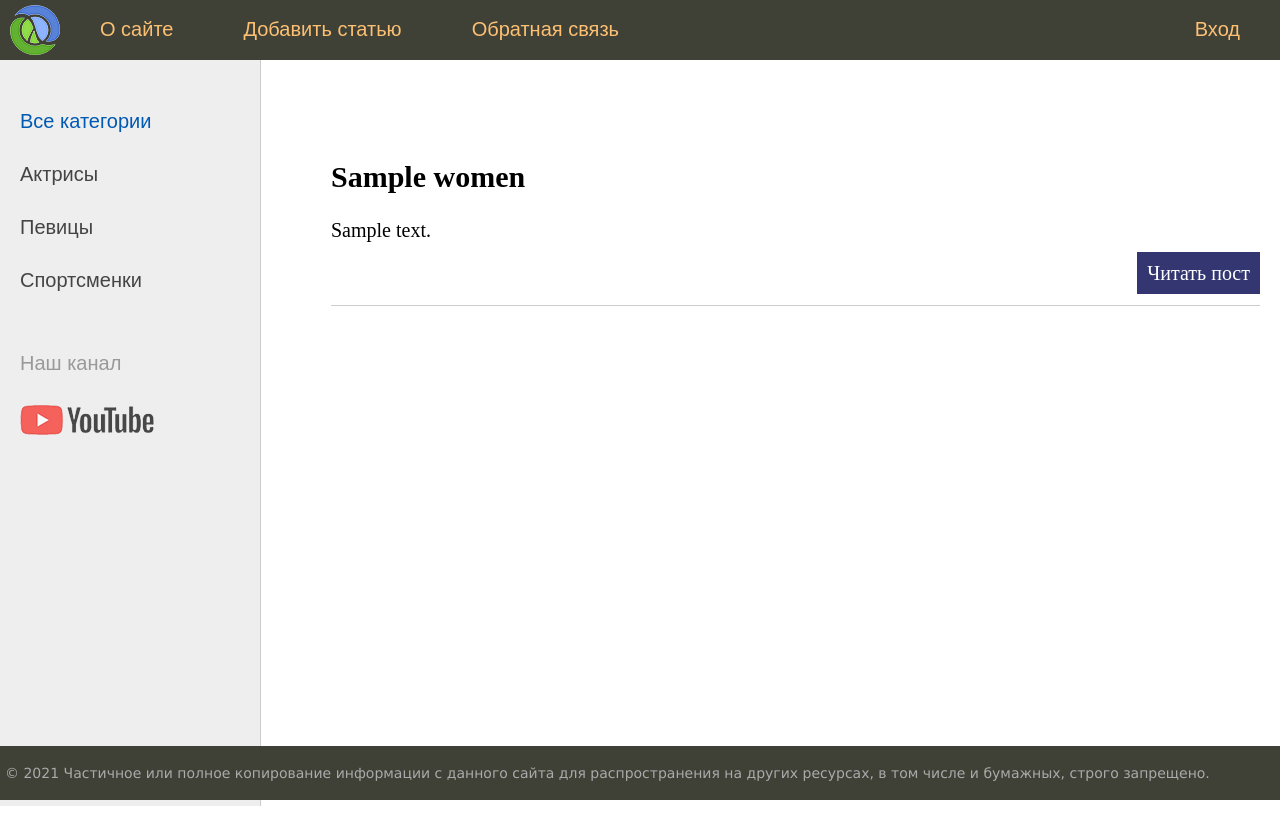
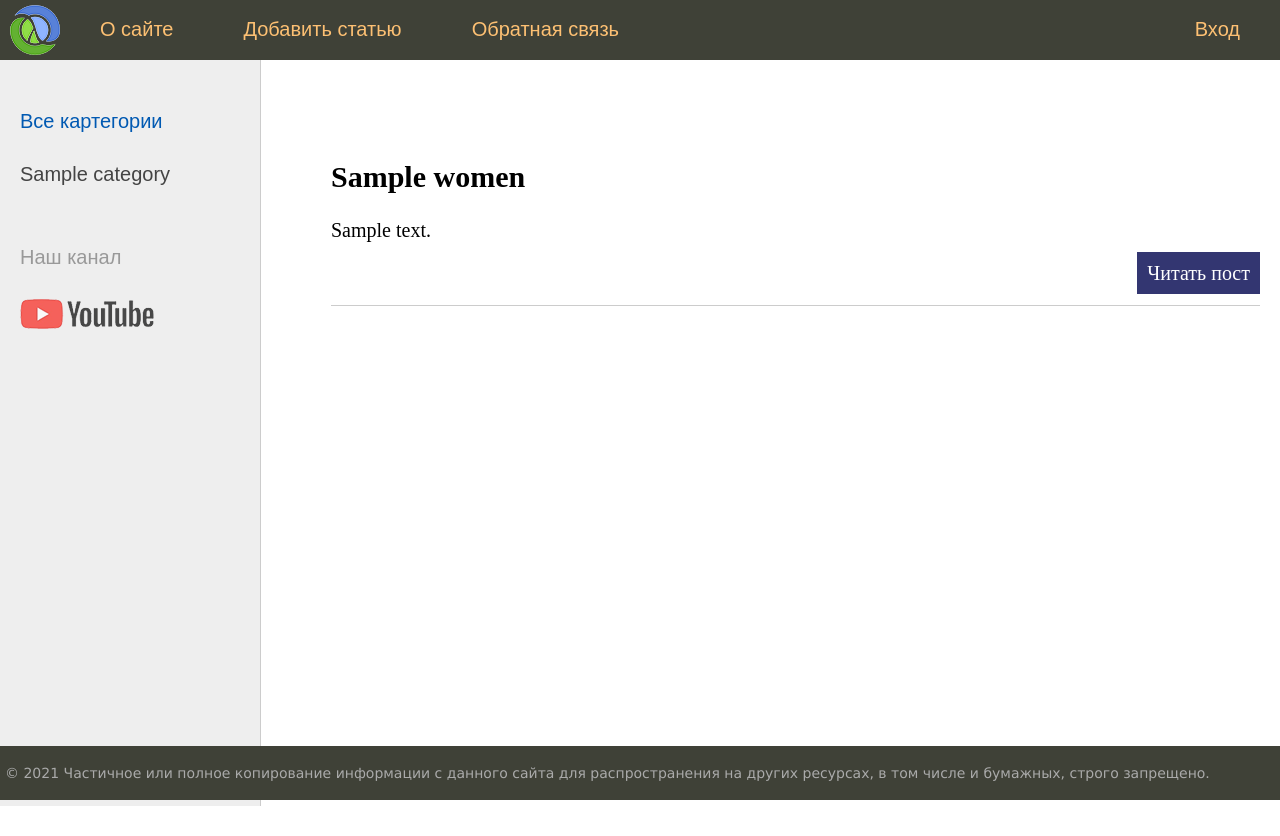
Before and after one commit to RGBsrs/selfedu_django, a Django app: page / in a window 1280 px wide. Run offline with Django 3.2, Linux system fonts and the light colour scheme; tables that the repository leaves empty hold one stand-in row (values such as "Sample post").

Commit message:
add filter by category

```diff
--- a/selfedu/women/models.py
+++ b/selfedu/women/models.py
@@ -21,3 +21,6 @@ class Category(models.Model):
 
     def __str__(self):
         return self.name
+
+    def get_absolute_url(self):
+        return reverse('category', kwargs = {'cat_id': self.pk})
--- a/selfedu/women/templates/women/base.html
+++ b/selfedu/women/templates/women/base.html
@@ -33,10 +33,20 @@
 <!-- Sidebar слева -->
 	<td valign="top" class="left-chapters">
 	<ul id="leftchapters">
-		<li class="selected">Все категории</li>
-		<li><a href="#">Актрисы</a></li>
-		<li><a href="#">Певицы</a></li>
-		<li><a href="#">Спортсменки</a></li>
+		{% if cat_selected == 0 %}
+    <li class="selected">Все картегории</li>
+    {% else %}
+    <li><a href="{% url 'home' %}">Все картегории</a></li>
+    {% endif %}
+
+    {% for c in cats %}
+      {% if c.pk == cat_selected %}
+        <li class="selected">{{ c.name }}</li>
+      {% else %}
+        <li><a href="{{ c.get_absolute_url }}">{{ c.name }}</a></li>
+      {% endif %}
+    {% endfor %}
+
 		<li class="share">
 		<p>Наш канал</p>
 		<a class="share-yt" href="https://www.youtube.com/channel/UClJzWfGWuGJL2t-3dYKcHTA/playlists" target="_blank" rel="nofollow"></a>
--- a/selfedu/women/urls.py
+++ b/selfedu/women/urls.py
@@ -9,5 +9,6 @@ urlpatterns = [
     path('contact/', contact,  name = 'contact'),
     path('login/', login , name = 'login'),
 
-    path('post/<int:post_id>', show_post, name='post')
+    path('post/<int:post_id>', show_post, name='post'),
+    path('category/<int:cat_id>', show_category, name='category')
 ]
--- a/selfedu/women/views.py
+++ b/selfedu/women/views.py
@@ -1,7 +1,7 @@
 from django.http.response import HttpResponse, HttpResponseNotFound
 from django.shortcuts import redirect, render
 
-from .models import Women
+from .models import Category, Women
 
 # Create your views here.
 menu = [
@@ -14,10 +14,13 @@ menu = [
 
 def index(request):
     posts = Women.objects.all()
+    cats = Category.objects.all()
     context = {
         'posts' : posts,
+        'cats' : cats,
         'menu' : menu,
-        'title' : "Главная страница"
+        'title' : "Главная страница",
+        'cat_selected': 0,
     }
     return render(request, 'women/index.html', context = context)
 
@@ -36,5 +39,17 @@ def login(request):
 def show_post(request, post_id):
     return HttpResponse(f"Post with pk - {post_id}")
 
+def show_category(request, cat_id):
+    posts = Women.objects.filter(cat_id = cat_id)
+    cats = Category.objects.all()
+    context = {
+        'posts' : posts,
+        'cats' : cats,
+        'menu' : menu,
+        'title' : "Отображение по рубрикам",
+        'cat_selected': cat_id,
+    }
+    return render(request, 'women/index.html', context = context)
+
 def pageNotFound(request, exception):
     return HttpResponseNotFound("Страница не найдена")
```
